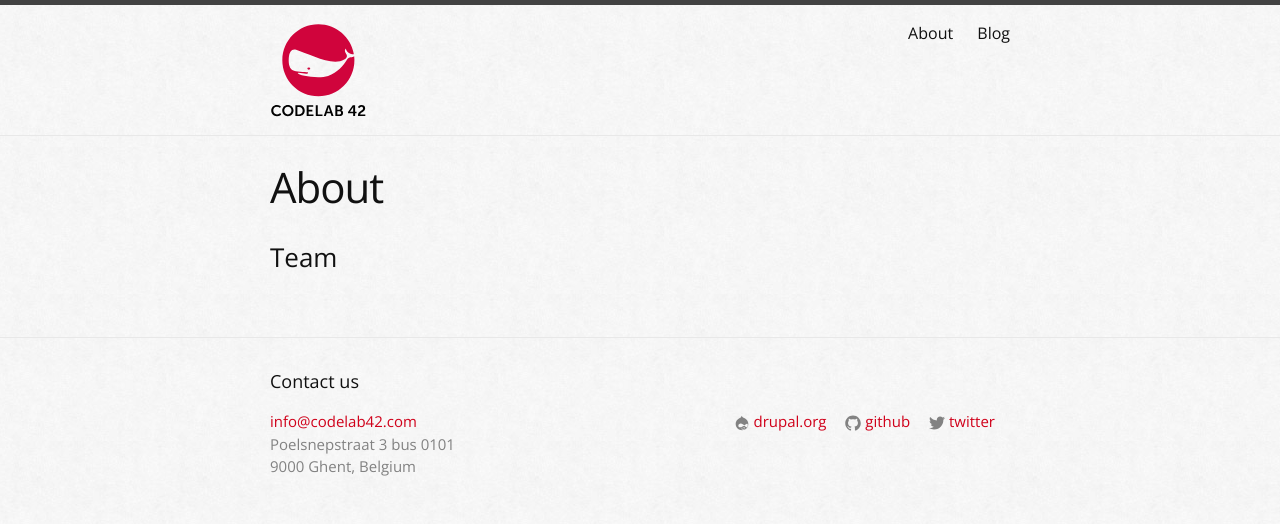
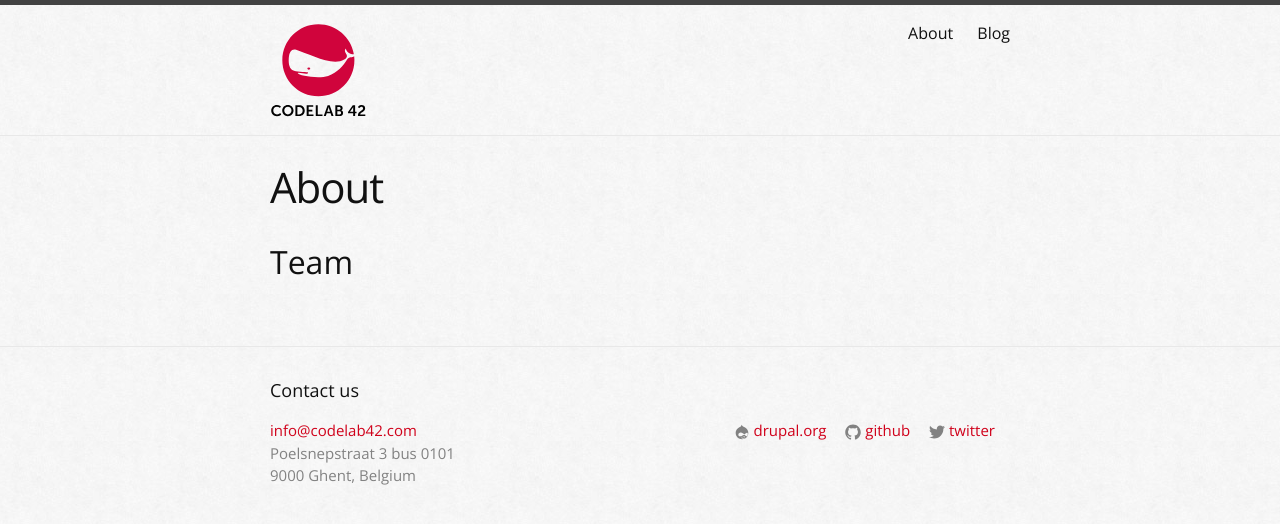
Before and after one commit to Codelab42/codelab42.github.io, a Jekyll site: the page built from about.html, in a window 1280 px wide. Shown: the top 524 px of the page. Built offline with Jekyll 4.4.1, drawn with Linux system fonts in a browser that asks for light colours; some web fonts are replaced; comment, search, counter and statistics services are not loaded.

```diff
--- a/about.html
+++ b/about.html
@@ -4,7 +4,7 @@ title: About
 permalink: /about/
 ---
 
-<h3>Team</h3>
+<h2>Team</h2>
 
 <script src="//platform.linkedin.com/in.js" type="text/javascript"></script>
 <script type="IN/MemberProfile" data-id="https://www.linkedin.com/in/klaasvw" data-format="inline" data-related="false"></script>
```
